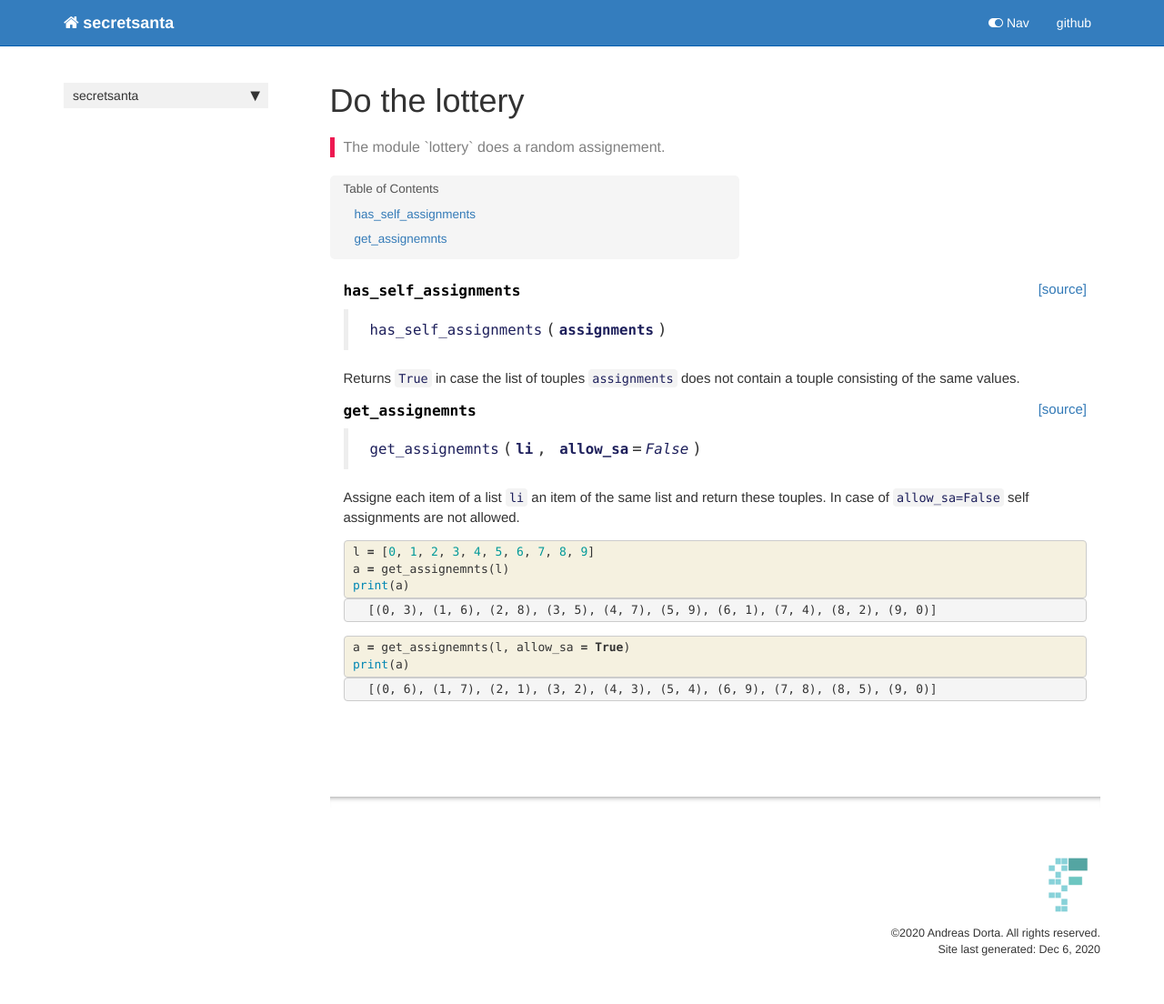
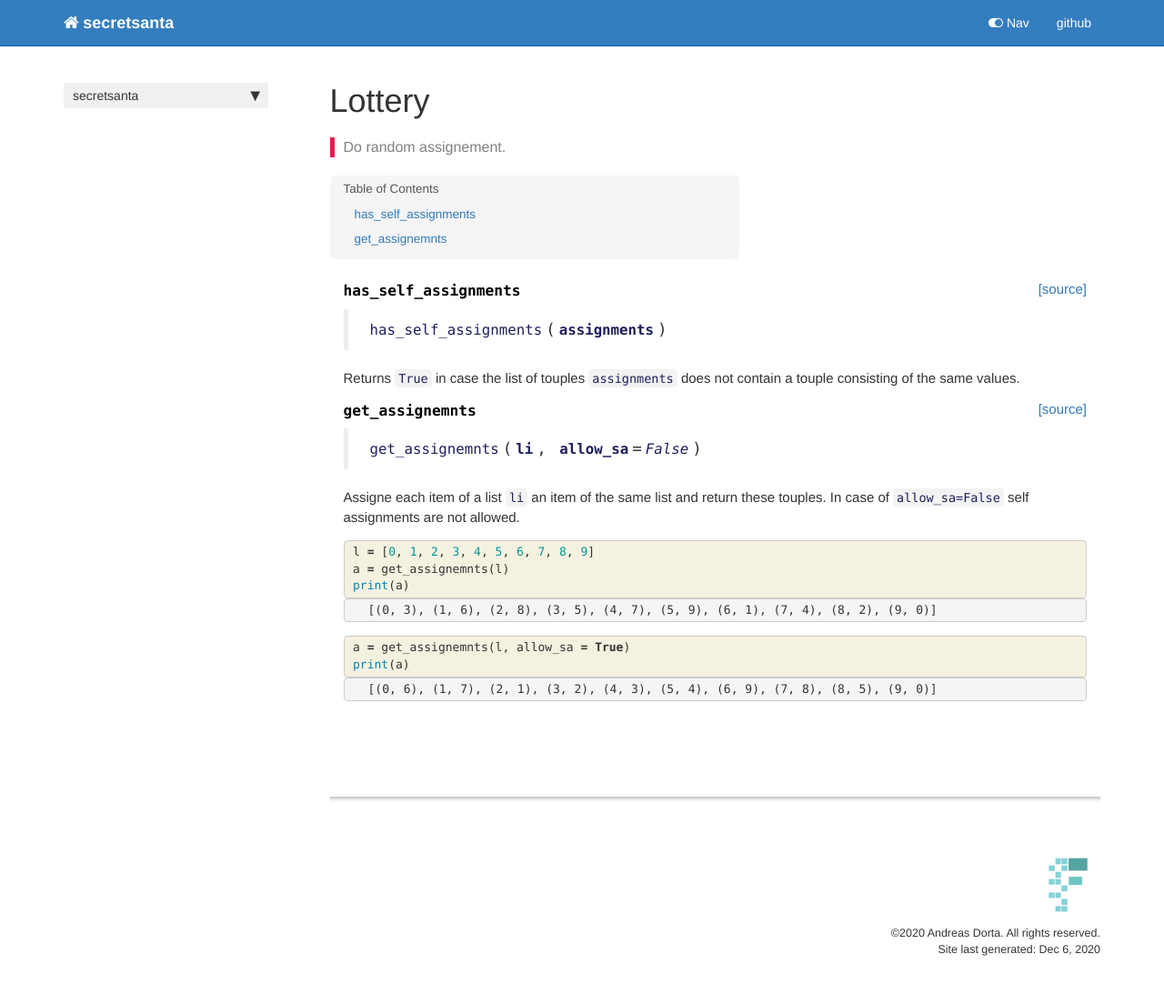
Before and after one commit to eandreas/secretsanta, a Jekyll site: the page built from docs/lottery.html, in a window 1280 px wide. Shown: the whole page at 91% size. Built offline with Jekyll 4.4.1, drawn with Linux system fonts in a browser that asks for light colours; nearby versions of some CDN libraries; comment, search, counter and statistics services are not loaded.

Commit message:
Some cosmetics

```diff
--- a/docs/_data/sidebars/home_sidebar.yml
+++ b/docs/_data/sidebars/home_sidebar.yml
@@ -13,7 +13,7 @@ entries:
       title: SecretSanta
       url: core.html
     - output: web,pdf
-      title: Do the lottery
+      title: Lottery
       url: lottery.html
     - output: web,pdf
       title: Replacements
--- a/docs/email.html
+++ b/docs/email.html
@@ -6,8 +6,8 @@ title: Compose and send emails
 keywords: fastai
 sidebar: home_sidebar
 
-summary: "The module `email` contains methods to compose and send html emails."
-description: "The module `email` contains methods to compose and send html emails."
+summary: "Compose and send html emails through an SMTP server using TLS."
+description: "Compose and send html emails through an SMTP server using TLS."
 nb_path: "03_email.ipynb"
 ---
 <!--
--- a/docs/lottery.html
+++ b/docs/lottery.html
@@ -1,13 +1,13 @@
 ---
 
-title: Do the lottery
+title: Lottery
 
 
 keywords: fastai
 sidebar: home_sidebar
 
-summary: "The module `lottery` does a random assignement."
-description: "The module `lottery` does a random assignement."
+summary: "Do random assignement."
+description: "Do random assignement."
 nb_path: "01_lottery.ipynb"
 ---
 <!--
--- a/docs/replace.html
+++ b/docs/replace.html
@@ -6,8 +6,8 @@ title: Replacements
 keywords: fastai
 sidebar: home_sidebar
 
-summary: "The module `replace` applies text variable replacements based on key signs."
-description: "The module `replace` applies text variable replacements based on key signs."
+summary: "Replaces and applies text variable replacements based on key markers."
+description: "Replaces and applies text variable replacements based on key markers."
 nb_path: "02_replace.ipynb"
 ---
 <!--
--- a/docs/sidebar.json
+++ b/docs/sidebar.json
@@ -2,7 +2,7 @@
   "secretsanta": {
     "Overview": "/",
     "SecretSanta": "core.html",
-    "Do the lottery": "lottery.html",
+    "Lottery": "lottery.html",
     "Replacements": "replace.html",
     "Compose and send emails": "email.html"
   }
```
Also changed, not shown: 3 other files.
